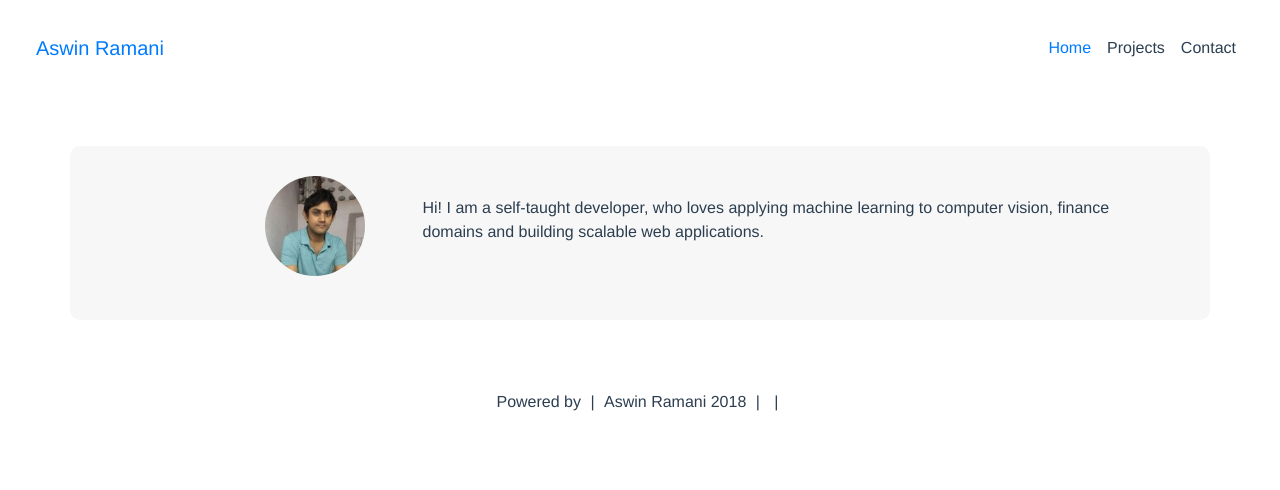
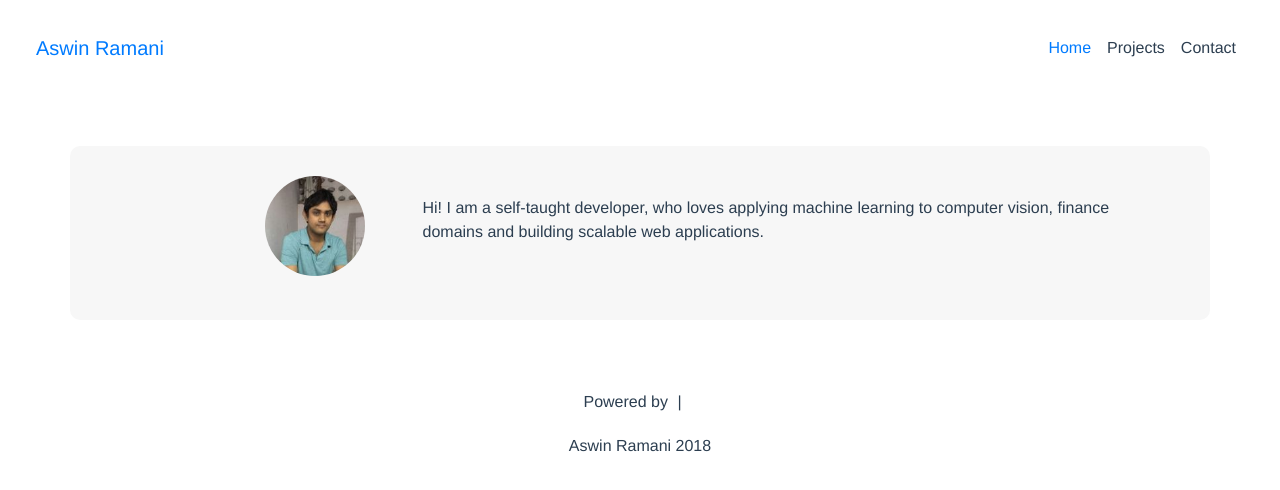
Before and after one commit to aswinramani/portfolio, a Vue app: page / in a window 1280 px wide. Shown: the top 490 px of the page. Built offline with nearby package versions, Linux system fonts and the light colour scheme.

Commit message:
Add viewport meta tag and style changes for footer

```diff
--- a/index.html
+++ b/index.html
@@ -2,6 +2,7 @@
 <html>
   <head>
     <meta charset="utf-8">
+    <meta name="viewport" content="width=device-width, initial-scale=1, maximum-scale=1">
     <title>Aswin Ramani</title>
   </head>
   <body>
--- a/src/App.vue
+++ b/src/App.vue
@@ -56,7 +56,8 @@ main {
   height: 100%;
 }
 footer {
-  padding: 20px;
+  width: 100%;
+  padding: 20px 0px 20px 0px;
 }
 
 
--- a/src/components/pfsFooter.vue
+++ b/src/components/pfsFooter.vue
@@ -1,10 +1,25 @@
 <template>
-  <div class="text-center">
+  <b-container>
+    <b-row>
+      <b-col md class="text-center">
+        <span>Powered by <a id="vue" href="https://vuejs.org/" target="_blank"><font-awesome-icon :icon="vuejs"/></a></span> |
+        <span><a id="github" href="https://github.com/aswinramani?tab=repositories" target="_blank"><font-awesome-icon :icon="github"/></a></span>
+        <span><a id="linked-in" href="https://www.linkedin.com/in/aswin-ramani/" target="_blank"><font-awesome-icon :icon="linkedIn"/></a></span>
+      </b-col>
+    </b-row>
+    <b-row id="copyright">
+      <b-col md class="text-center">
+        <span><font-awesome-icon :icon="copyright"/> Aswin Ramani 2018</span>
+      </b-col>
+    </b-row>
+  </b-container>
+
+  <!-- <div class="text-center">
     <span>Powered by<a id="vue" href="https://vuejs.org/" target="_blank"><font-awesome-icon :icon="vuejs"/></a></span> |
     <span><font-awesome-icon :icon="copyright"/> Aswin Ramani 2018</span> |
     <span><a id="linked-in" href="https://www.linkedin.com/in/aswin-ramani/" target="_blank"><font-awesome-icon :icon="linkedIn"/></a></span> |
     <span><a id="github" href="https://github.com/aswinramani?tab=repositories" target="_blank"><font-awesome-icon :icon="github"/></a></span>
-  </div>
+  </div> -->
 </template>
 <script>
 import FontAwesomeIcon from '@fortawesome/vue-fontawesome'
@@ -48,5 +63,8 @@ span {
 #github:hover {
   color: gray;
 }
+#copyright {
+  padding-top: 20px;
+}
 
 </style>
```
